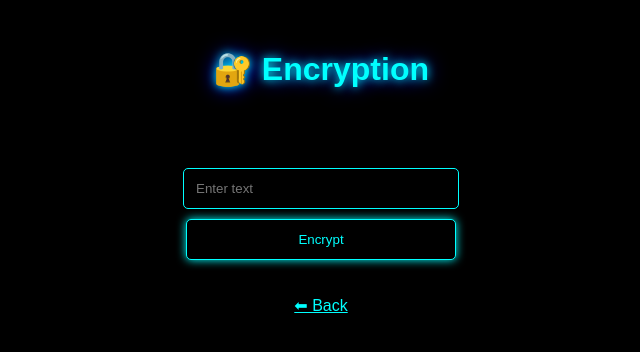
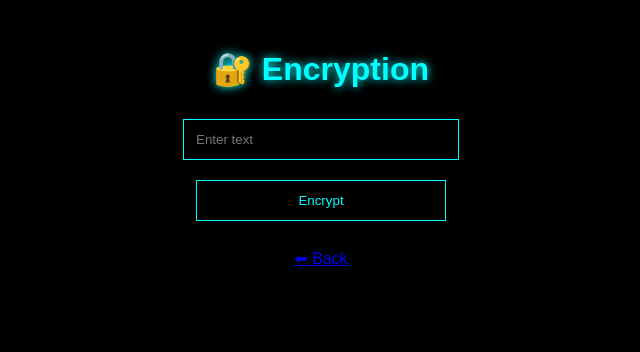
Before and after one commit to 24karan04/Cloud-Computing-Security-project-, a Flask app: page /encrypt in a window 1280 px wide. Shown: the top 352 px of the page, without its empty margins (319-959 px from the left). Run offline with Flask 3, Linux system fonts and the light colour scheme.

Commit message:
Refactor encrypt.html for cleaner styling and layout

```diff
--- a/templates/encrypt.html
+++ b/templates/encrypt.html
@@ -5,55 +5,28 @@
 
 <style>
 body {
-    margin: 0;
     background: black;
     color: cyan;
     text-align: center;
     font-family: Arial;
 }
 
-/* Neon glow text */
 h1 {
     margin-top: 50px;
-    text-shadow: 0 0 10px cyan, 0 0 20px blue;
+    text-shadow: 0 0 10px cyan;
 }
 
-/* Box */
-.box {
-    margin-top: 80px;
-}
-
-/* Input */
-input {
+input, button {
     padding: 12px;
+    margin: 10px;
     width: 250px;
     background: black;
     border: 1px solid cyan;
     color: cyan;
-    border-radius: 5px;
 }
 
-/* Button */
 button {
-    padding: 12px;
-    width: 270px;
-    margin-top: 10px;
-    background: black;
-    border: 1px solid cyan;
-    color: cyan;
-    border-radius: 5px;
     cursor: pointer;
-    box-shadow: 0 0 10px cyan;
-}
-
-button:hover {
-    box-shadow: 0 0 20px cyan, 0 0 40px blue;
-}
-
-/* Result */
-.result {
-    margin-top: 20px;
-    text-shadow: 0 0 10px cyan;
 }
 </style>
 
@@ -63,21 +36,17 @@ button:hover {
 
 <h1>🔐 Encryption</h1>
 
-<div class="box">
 <form action="/encrypt" method="post">
     <input type="text" name="text" placeholder="Enter text" required><br>
     <button type="submit">Encrypt</button>
 </form>
 
 {% if result %}
-    <div class="result">
-        Encrypted: {{ result }}
-    </div>
+<p>Encrypted: {{ result }}</p>
 {% endif %}
 
-    <br><br>
-    <a href="/dashboard" style="color:cyan;">⬅ Back</a>
-</div>
+<br>
+<a href="/dashboard">⬅ Back</a>
 
 </body>
 </html>
```
Lines whose indentation alone changed are shown as unchanged.
